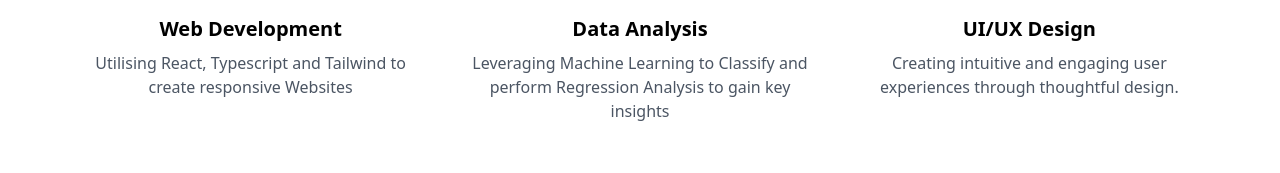
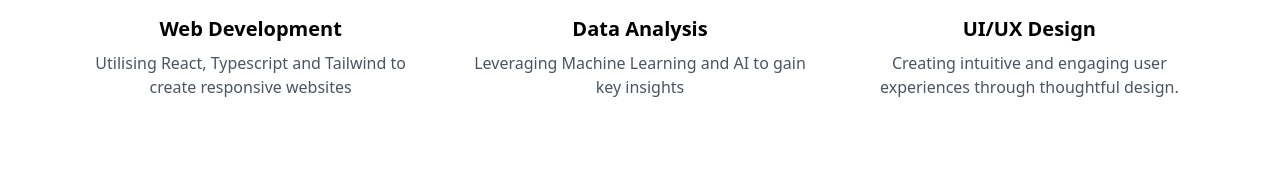
Before and after one commit to Bartsimho/Portfolio, a React (Vite) app: page / in a window 1280 px wide. Shown: the part 1049-1222 px from the top of the page. Built offline with nearby package versions, Linux system fonts and the light colour scheme.

Commit message:
added image

```diff
--- a/src/components/About.tsx
+++ b/src/components/About.tsx
@@ -12,14 +12,14 @@
               <Code className="text-blue-600" size={32} />
             </div>
             <h3 className="text-xl font-semibold mb-2">Web Development</h3>
-            <p className="text-gray-600">Utilising React, Typescript and Tailwind to create responsive Websites</p>
+            <p className="text-gray-600">Utilising React, Typescript and Tailwind to create responsive websites</p>
           </div>
           <div className="text-center">
             <div className="w-16 h-16 mx-auto mb-4 bg-emerald-100 rounded-full flex items-center justify-center">
               <Globe className="text-emerald-600" size={32} />
             </div>
             <h3 className="text-xl font-semibold mb-2">Data Analysis</h3>
-            <p className="text-gray-600">Leveraging Machine Learning to Classify and perform Regression Analysis to gain key insights</p>
+            <p className="text-gray-600">Leveraging Machine Learning and AI to gain key insights</p>
           </div>
           <div className="text-center">
             <div className="w-16 h-16 mx-auto mb-4 bg-purple-100 rounded-full flex items-center justify-center">
--- a/src/components/Hero.tsx
+++ b/src/components/Hero.tsx
@@ -3,7 +3,7 @@
 
 export default function Hero() {
   return (
-    <div className="min-h-screen flex flex-col justify-center items-center [url(../img/)] from-gray-900 to-gray-800 text-white relative">
+    <div className="min-h-screen flex flex-col justify-center items-center bg-[url(/img/Hero.jpg)] from-gray-900 to-gray-800 text-white relative">
       <div className="max-w-4xl mx-auto px-4 text-center">
         <h1 className="text-5xl md:text-7xl font-bold mb-6 bg-clip-text text-transparent bg-gradient-to-r from-blue-400 to-emerald-400">
           Ryan Shaw
```
Also changed, not shown: src/components/img/Hero.jpg (added).
